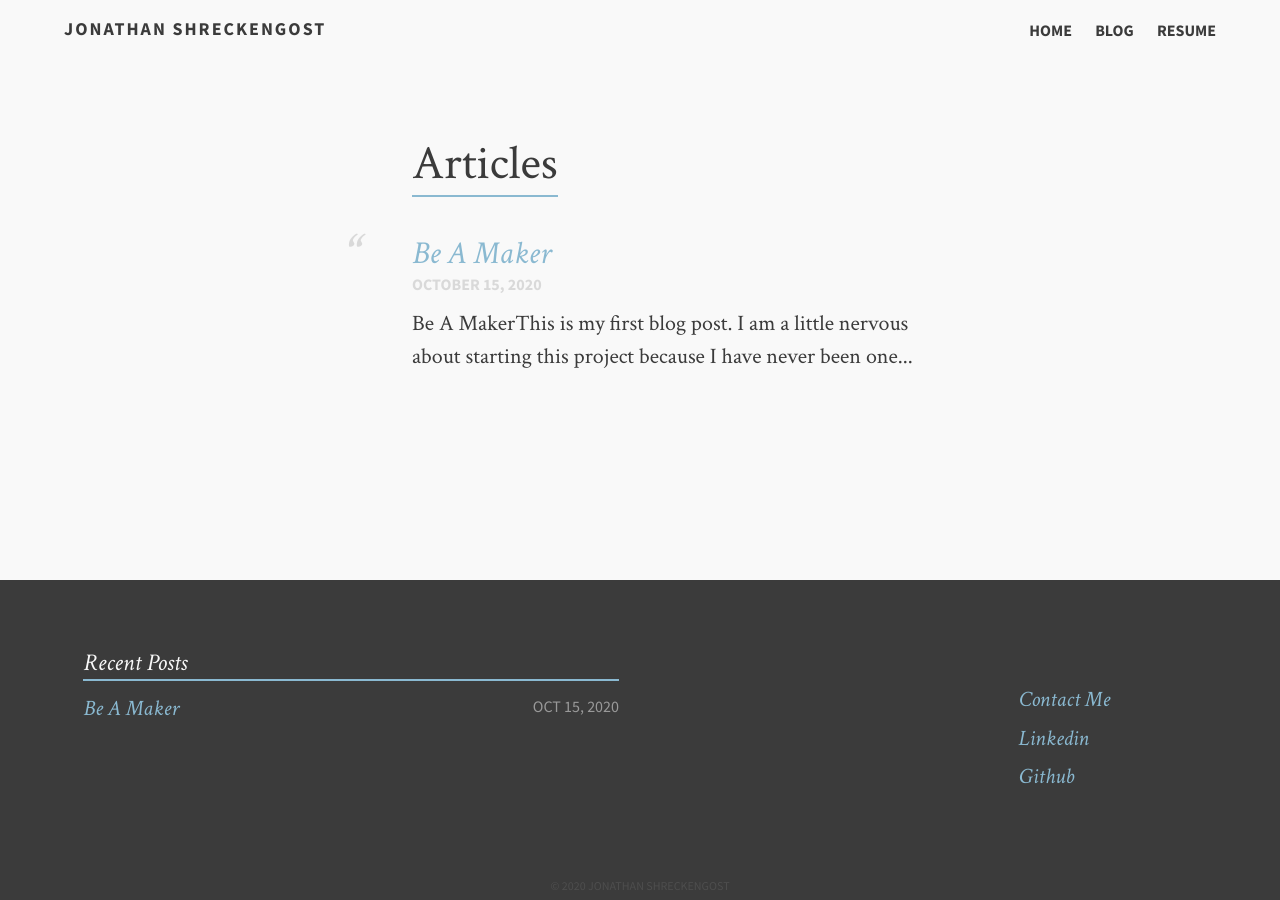
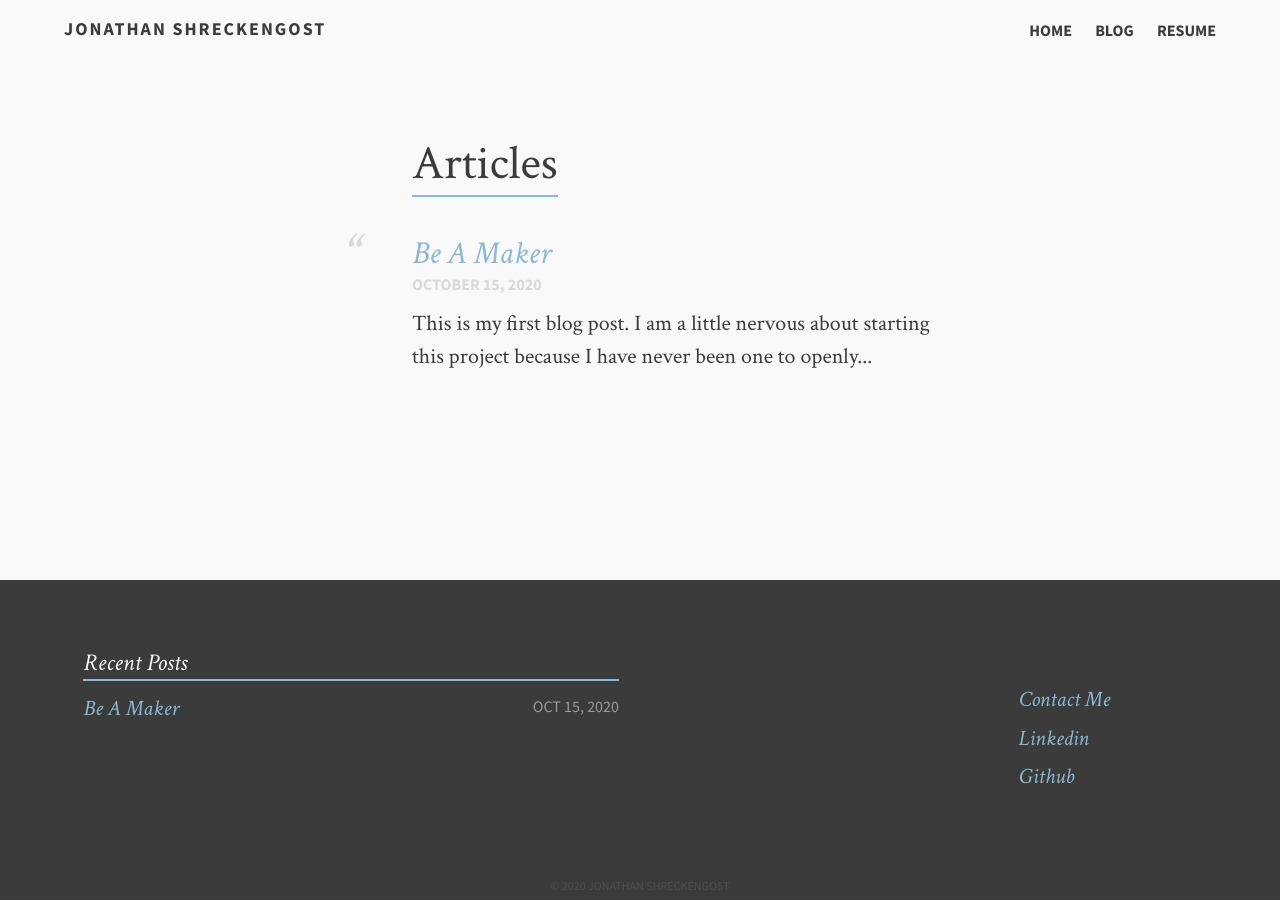
Before and after one commit to JonathanShrek/jonathanshrek.github.io, a Jekyll site: the page built from articles.md, in a window 1280 px wide. Built offline with Jekyll 4.4.1, drawn with Linux system fonts in a browser that asks for light colours.

```diff
--- a/_posts/2020-10-15-be-a-maker.md
+++ b/_posts/2020-10-15-be-a-maker.md
@@ -1,5 +1,3 @@
-## Be A Maker
-
 This is my first blog post. I am a little nervous about starting this project because I have never been one to openly express my thoughts and opinions on the internet. I have always been very hesitant to share anything online due to criticism and self doubt. I recently found an article on Y Combinator titled "Why you should write" by Preetam Nath and I was inspired to try my hand at writing as a way to better express myself and create something meaningful. I want to try and make a habit of writing out my thoughts and have set a reminder to write every Thursday.
 
 Be a maker. Until about a year ago this really didn't mean a whole lot to me. I didn't grasp the importance of creating. The world is run by those that create. Every day people are consuming things whether that be media, food, energy, etc. Without the people that create or make, we would not have anything to consume. When I began my career as a software developer I had to start turning ideas into reality on a daily basis. This is when it dawned on me how important being a maker really is.
```
